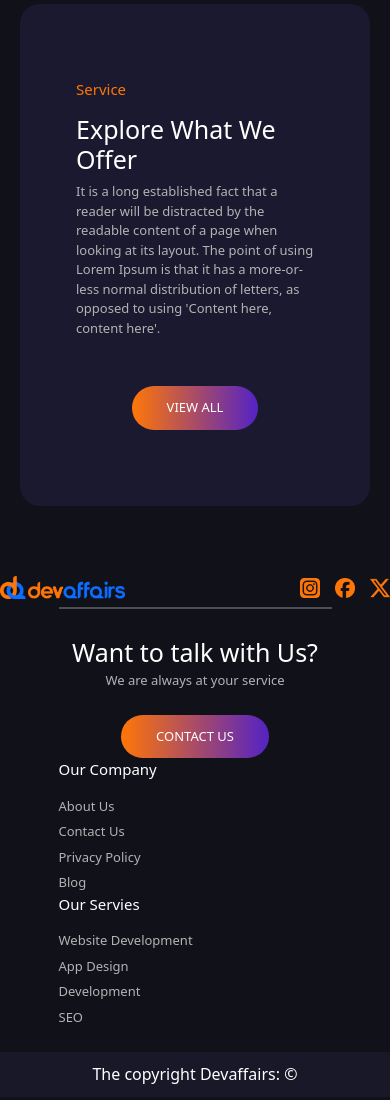
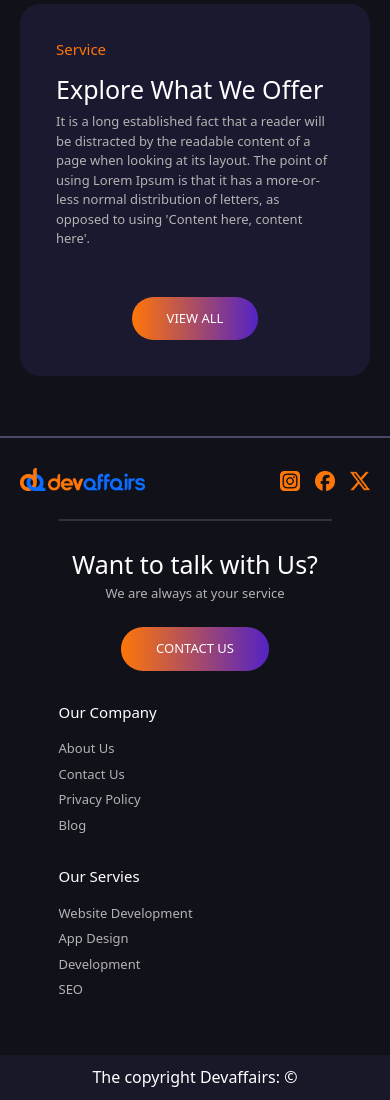
Before and after one commit to Dev-Affairs/LandindingPage, a plain HTML site: page index.html in a window 390 px wide. Shown: the part 2396-3496 px from the top of the page. Drawn offline with nearby package versions, Linux system fonts and the light colour scheme.

Commit message:
Style changes for mobile view

```diff
--- a/index.html
+++ b/index.html
@@ -224,7 +224,7 @@ as opposed to using 'Content here, content here'.
                         </a>
                     </div>
                 </div>
-                <div>
+                <div class="footer-content-item">
                     <div class="header-big">
                         Our Company
                     </div>
@@ -235,7 +235,7 @@ as opposed to using 'Content here, content here'.
                         <div>Blog</div>
                     </div>
                 </div>
-                <div>
+                <div class="footer-content-item">
                     <div class="header-big">
                         Our Servies
                     </div>
--- a/style.css
+++ b/style.css
@@ -1,12 +1,10 @@
 body{
-    /* background-color:red; */
     user-select: none;
     background: #11111a;
 
 }
 
 .nav-bar{
-    /* background-color: #11111a; */
     height: 55px;
     display: flex;
     justify-content: space-between;
@@ -18,7 +16,6 @@ body{
 }
 
 .nav-logo img{
-    /* width: 150px; */
     margin: 8px 0;
     cursor: pointer;
     width: inherit;
@@ -32,13 +29,11 @@ body{
 @media only screen and (max-width: 768px){
     .hero-content .tag-line{
         font-size: 5vw;
-        /* display: none; */
     }
 
-    .nav-bar{
+    /* .nav-bar{
 
-    }
-
+    } */
 
     .nav-logo{
         width: 30vw;
@@ -56,7 +51,6 @@ body{
     }
 
     .nav-item{
-        /* display: none; */
        color: white;
        text-align: center;
         padding: 20px;
@@ -65,7 +59,6 @@ body{
 
     .main-hero{
         height: 500px;
-        /* display: none; */
     }
 
     .hero-content{
@@ -76,23 +69,17 @@ body{
     .main-card-section{
         display: grid;
         grid-template-columns: auto;
-        /* gap: 20px; */
-        /* padding: 20px; */
     }
-
-
 
     .bg-blue{
         background-color: #11111a;
         color: white;
-
 
     }
 
     .bg-orange{
         background-color: #ff7608;
         color: white;
-
 
     }
 
@@ -108,8 +95,6 @@ body{
         margin: 20px ;
 
     }
-
-
 
     .first-section .card-description-section{
         display: block;
@@ -140,7 +125,6 @@ body{
     }
 
     .second-section{
-        /* display: none; */
         margin: 20px ;
         display: grid;
         grid-template-columns: auto;
@@ -158,13 +142,20 @@ body{
         /* width: 40%; */
     }
 
+    .single-card .card{
+        padding: 20px;
+        height: inherit;
+    }
+
+    .footer-content-item{
+        margin: 30px 0;
+    }
+
 }
 
 @media only screen and (min-width: 768px){
     .hero-content .tag-line{
         font-size: 60px;
-
-        /* display: none; */
     }
 
     .nav-logo{
@@ -193,7 +184,6 @@ body{
 
     .hero-content{
         top: 25%;
-        /* left: var(--page-initial-padding); */
         margin: 0 var(--page-initial-padding);
     }
 
@@ -213,38 +203,15 @@ body{
         grid-template-columns: auto auto;
         gap: 12px;
         padding: 35px 0;
-        /* background: #f1f1f1; */
     }
 
     .main-card-section .card{
         padding: 10px var(--page-initial-padding);
     }
 
-    /* .bg-blue:hover{
-        background-color: #11111a;
-        color: white;
-
-
-    }
-
-    .bg-orange:hover{
-        background-color: #ff7608;
-        color: white;
-
-
-    }
-
-    .bg-light-orange:hover{
-        background-color: #ffd6b4;
-    }
-
-    .bg-light-blue:hover{
-        background-color: #c9dbf5;
+    /* .card{
+        box-shadow: 5px 6px 6px -1px rgba(175, 175, 175, 0.39);
     } */
-
-    .card{
-        /* box-shadow: 5px 6px 6px -1px rgba(175, 175, 175, 0.39); */
-    }
 
     .card-border-left{
         border-radius: 20px 0 0 20px;
@@ -266,7 +233,7 @@ body{
         display: flex;
         margin: 60px var(--page-initial-padding);
         gap: 20px;
-        height: 500px;
+        /* height: 500px; */
     }
 
 
@@ -330,6 +297,11 @@ body{
         width: 40%;
     }
 
+    .single-card .card{
+        padding: 60px 40px;
+        height: inherit;
+    }
+
 }
 
 .header-bigger{
@@ -351,24 +323,10 @@ body{
     overflow: hidden
 }
 
-
-
-
-
-.first-section .card-text{
-    /* font-size: small;
-    color: #b3b3b3; */
-}
-
 .text-general{
     font-size: small;
     color: #b3b3b3;
 }
-
-
-
-
-
 
 .parent-box .card{
     padding: 20px;
@@ -378,17 +336,10 @@ body{
     margin-top: 20px;
 }
 
-
-
-
 .single-card{
     height: -webkit-fill-available;
 }
 
-.single-card .card{
-    padding: 60px 40px;
-    height: inherit;
-}
 
 .card-logo{
     width: 70px;
@@ -403,9 +354,6 @@ body{
 
 }
 
-
-
-
 .card-lower-blur{
     height: 110px;
     width: 100%;
@@ -416,10 +364,6 @@ body{
 }
 
 
-.main-card-section{
-    /* background: #11111a; */
-}
-
 .nav-item:hover{
     transition: all .3s linear;
 
@@ -427,15 +371,12 @@ body{
 
 .nav-item:hover{
     cursor: pointer;
-    /* color: #ff7608!important; */
     color: #0c6dff!important;
-    /* font-weight: 600; */
 }
 
 .text-orange{
     color: #ff7608!important;
 }
-
 
 .main-hero{
     /* background-image: url(./assets/bg/bg_main.jpg); */
@@ -455,8 +396,6 @@ body{
 }
 
 .hero-description{
-    /* font-size: small;
-    color: #b3b3b3; */
     font-weight: 500;
 
 }
@@ -487,8 +426,6 @@ body{
     background-size: cover;
 }
 
-
-
 .text-white{
     color: white;
 }
@@ -497,12 +434,9 @@ body{
     border: none;
     transition: all .5s ease;
     cursor: pointer;
-    /* border-radius: 0;
-     */
-     background-color: #1A192F;
-     color: white;
-     border-radius: 20px;
-    /* transition: 0.5s; */
+    background-color: #1A192F;
+    color: white;
+    border-radius: 20px;
 
 }
 
@@ -526,13 +460,15 @@ body{
     padding: 10px;
 }
 
-
-
-
+.footer{
+    border-top: 2px solid #4A4866
+}
 
 .footer-logo-area{
     display: flex;
     justify-content: space-between;
+    padding: 20px;
+
 }
 
 
@@ -561,13 +497,13 @@ body{
 }
 
 .footer-line{
-    border-top: 2px solid white;
+    border-top: 2px solid #908eaf;
     margin: 0;
 }
 
 .footer-separator{
     padding: 0 var(--page-initial-padding);
-    /* background: #11111a; */
+    /* background: #4A4866; */
 }
 
 
@@ -577,12 +513,8 @@ body{
 
 }
 
-
-
-
 .btn-grad {
     background-image: linear-gradient(to left, #ff7608 0%,  #5724c1  51%,  #ff7608  100%);
-    /* margin: 10px; */
     font-size: small;
     padding: 12px 35px;
     text-align: center;
@@ -590,7 +522,6 @@ body{
     transition: 0.5s;
     background-size: 200% auto;
     color: white;
-    /* box-shadow: 0 0 20px #eee; */
     border-radius: 60px;
     text-decoration: none;
     display: block;
@@ -598,7 +529,7 @@ body{
   }
 
   .btn-grad:hover {
-    background-position: right center; /* change the direction of the change here */
+    background-position: right center;
     color: #fff;
     text-decoration: none;
     transform: scale(1.1);
```
